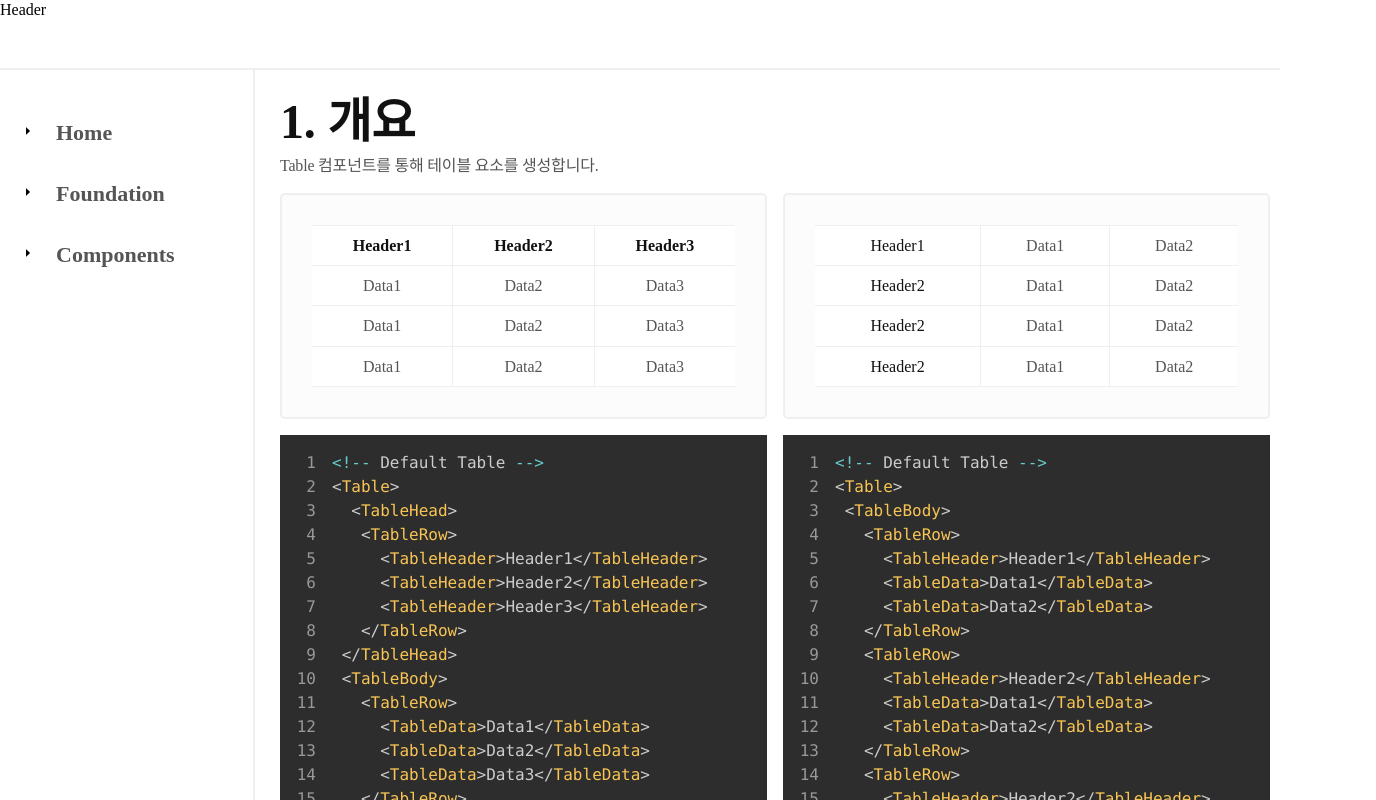
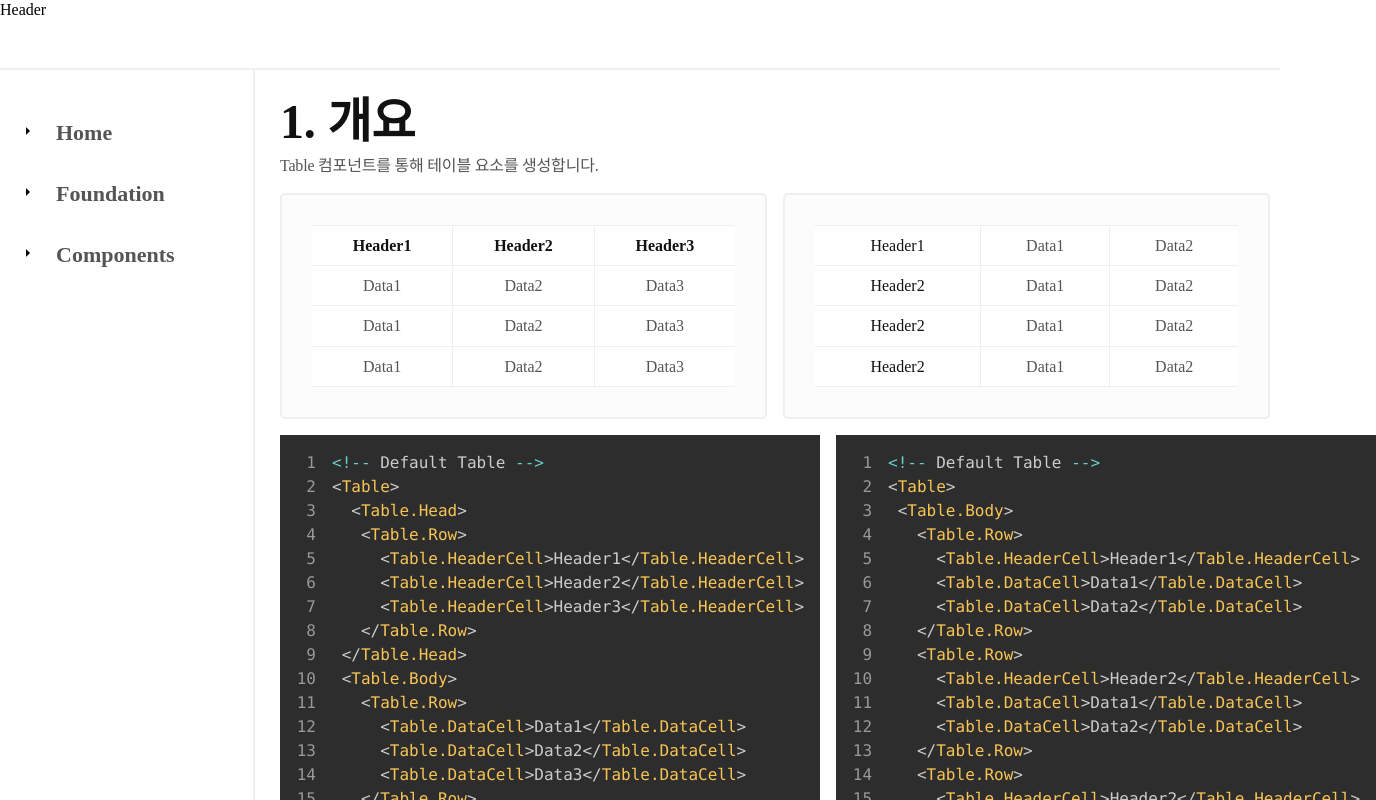
Before and after one commit to dongggggae/hyun-design-system, a Next.js app: page /components/table in a window 1280 px wide. Shown: the top 800 px of the page, 1376 px wide, since content can reach past the window. Built offline with nearby package versions, Linux system fonts and the light colour scheme.

Commit message:
[DS-88]Component - Table assign 추가, Docs - Table 수정

```diff
--- a/app/(route)/components/table/page.tsx
+++ b/app/(route)/components/table/page.tsx
@@ -2,7 +2,7 @@ import dynamic from 'next/dynamic';
 import React from 'react';
 
 import Stack from '@components/Stack/Stack';
-import { Table, TableBody, TableHeader, TableHead, TableData, TableRow } from '@components/Table';
+import Table from '@components/Table/Table';
 import Heading from '@components/Typography/Heading';
 import Text from '@components/Typography/Text';
 
@@ -19,56 +19,56 @@ const TablePage = () => {
             <Stack gap={4}>
               <div className="preview">
                 <Table caption="기본 테이블 타입">
-                  <TableHead>
-                    <TableRow>
-                      <TableHeader>Header1</TableHeader>
-                      <TableHeader>Header2</TableHeader>
-                      <TableHeader>Header3</TableHeader>
-                    </TableRow>
-                  </TableHead>
-                  <TableBody>
-                    <TableRow>
-                      <TableData>Data1</TableData>
-                      <TableData>Data2</TableData>
-                      <TableData>Data3</TableData>
-                    </TableRow>
-                    <TableRow>
-                      <TableData>Data1</TableData>
-                      <TableData>Data2</TableData>
-                      <TableData>Data3</TableData>
-                    </TableRow>
-                    <TableRow>
-                      <TableData>Data1</TableData>
-                      <TableData>Data2</TableData>
-                      <TableData>Data3</TableData>
-                    </TableRow>
-                  </TableBody>
+                  <Table.Head>
+                    <Table.Row>
+                      <Table.HeaderCell>Header1</Table.HeaderCell>
+                      <Table.HeaderCell>Header2</Table.HeaderCell>
+                      <Table.HeaderCell>Header3</Table.HeaderCell>
+                    </Table.Row>
+                  </Table.Head>
+                  <Table.Body>
+                    <Table.Row>
+                      <Table.DataCell>Data1</Table.DataCell>
+                      <Table.DataCell>Data2</Table.DataCell>
+                      <Table.DataCell>Data3</Table.DataCell>
+                    </Table.Row>
+                    <Table.Row>
+                      <Table.DataCell>Data1</Table.DataCell>
+                      <Table.DataCell>Data2</Table.DataCell>
+                      <Table.DataCell>Data3</Table.DataCell>
+                    </Table.Row>
+                    <Table.Row>
+                      <Table.DataCell>Data1</Table.DataCell>
+                      <Table.DataCell>Data2</Table.DataCell>
+                      <Table.DataCell>Data3</Table.DataCell>
+                    </Table.Row>
+                  </Table.Body>
                 </Table>
               </div>
               <div className="preview">
                 <Table caption="기본 테이블 타입">
-                  <TableBody>
-                    <TableRow>
-                      <TableHeader>Header1</TableHeader>
-                      <TableData>Data1</TableData>
-                      <TableData>Data2</TableData>
-                    </TableRow>
-                    <TableRow>
-                      <TableHeader>Header2</TableHeader>
-                      <TableData>Data1</TableData>
-                      <TableData>Data2</TableData>
-                    </TableRow>
-                    <TableRow>
-                      <TableHeader>Header2</TableHeader>
-                      <TableData>Data1</TableData>
-                      <TableData>Data2</TableData>
-                    </TableRow>
-                    <TableRow>
-                      <TableHeader>Header2</TableHeader>
-                      <TableData>Data1</TableData>
-                      <TableData>Data2</TableData>
-                    </TableRow>
-                  </TableBody>
+                  <Table.Body>
+                    <Table.Row>
+                      <Table.HeaderCell>Header1</Table.HeaderCell>
+                      <Table.DataCell>Data1</Table.DataCell>
+                      <Table.DataCell>Data2</Table.DataCell>
+                    </Table.Row>
+                    <Table.Row>
+                      <Table.HeaderCell>Header2</Table.HeaderCell>
+                      <Table.DataCell>Data1</Table.DataCell>
+                      <Table.DataCell>Data2</Table.DataCell>
+                    </Table.Row>
+                    <Table.Row>
+                      <Table.HeaderCell>Header2</Table.HeaderCell>
+                      <Table.DataCell>Data1</Table.DataCell>
+                      <Table.DataCell>Data2</Table.DataCell>
+                    </Table.Row>
+                    <Table.Row>
+                      <Table.HeaderCell>Header2</Table.HeaderCell>
+                      <Table.DataCell>Data1</Table.DataCell>
+                      <Table.DataCell>Data2</Table.DataCell>
+                    </Table.Row>
+                  </Table.Body>
                 </Table>
               </div>
             </Stack>
@@ -82,28 +82,28 @@ const TablePage = () => {
           <Heading level="h2" size={2} text="2. colSpan,rowSpan" />
           <Text>colSpan 및 rowSpan 프로퍼티를 활용하여 테이블 아이템의 열 및 행 병합을 지정할 수 있습니다.</Text>
           <Table caption="colSpan, rowSpan 설명 테이블">
-            <TableHead>
-              <TableRow>
-                <TableHeader>Header1</TableHeader>
-                <TableHeader>Header2</TableHeader>
-                <TableHeader>Header3</TableHeader>
-              </TableRow>
-            </TableHead>
-            <TableBody>
-              <TableRow>
-                <TableData rowSpan={2}>Data1</TableData>
-                <TableData>Data2</TableData>
-                <TableData>Data3</TableData>
-              </TableRow>
-              <TableRow>
-                <TableData>Data1</TableData>
-                <TableData>Data2</TableData>
-              </TableRow>
-              <TableRow>
-                <TableData colSpan={2}>Data1</TableData>
-                <TableData>Data2</TableData>
-              </TableRow>
-            </TableBody>
+            <Table.Head>
+              <Table.Row>
+                <Table.HeaderCell>Header1</Table.HeaderCell>
+                <Table.HeaderCell>Header2</Table.HeaderCell>
+                <Table.HeaderCell>Header3</Table.HeaderCell>
+              </Table.Row>
+            </Table.Head>
+            <Table.Body>
+              <Table.Row>
+                <Table.DataCell rowSpan={2}>Data1</Table.DataCell>
+                <Table.DataCell>Data2</Table.DataCell>
+                <Table.DataCell>Data3</Table.DataCell>
+              </Table.Row>
+              <Table.Row>
+                <Table.DataCell>Data1</Table.DataCell>
+                <Table.DataCell>Data2</Table.DataCell>
+              </Table.Row>
+              <Table.Row>
+                <Table.DataCell colSpan={2}>Data1</Table.DataCell>
+                <Table.DataCell>Data2</Table.DataCell>
+              </Table.Row>
+            </Table.Body>
           </Table>
           <CodeContainer codeString={tableCode.span} />
         </div>
@@ -111,30 +111,30 @@ const TablePage = () => {
           <Heading level="h2" size={2} text="3. Active" />
           <Text>Active 프로퍼티를 통해 해당 cell의 강조를 설정합니다. 기본값은 &#39;false&#39;입니다.</Text>
           <Table caption="active 설명 테이블">
-            <TableHead>
-              <TableRow>
-                <TableHeader>Header1</TableHeader>
-                <TableHeader>Header2</TableHeader>
-                <TableHeader active>Header3</TableHeader>
-              </TableRow>
-            </TableHead>
-            <TableBody>
-              <TableRow>
-                <TableData active>Data1</TableData>
-                <TableData>Data2</TableData>
-                <TableData>Data3</TableData>
-              </TableRow>
-              <TableRow>
-                <TableData>Data1</TableData>
-                <TableData active>Data2</TableData>
-                <TableData>Data3</TableData>
-              </TableRow>
-              <TableRow>
-                <TableData>Data1</TableData>
-                <TableData>Data2</TableData>
-                <TableData active>Data3</TableData>
-              </TableRow>
-            </TableBody>
+            <Table.Head>
+              <Table.Row>
+                <Table.HeaderCell>Header1</Table.HeaderCell>
+                <Table.HeaderCell>Header2</Table.HeaderCell>
+                <Table.HeaderCell active>Header3</Table.HeaderCell>
+              </Table.Row>
+            </Table.Head>
+            <Table.Body>
+              <Table.Row>
+                <Table.DataCell active>Data1</Table.DataCell>
+                <Table.DataCell>Data2</Table.DataCell>
+                <Table.DataCell>Data3</Table.DataCell>
+              </Table.Row>
+              <Table.Row>
+                <Table.DataCell>Data1</Table.DataCell>
+                <Table.DataCell active>Data2</Table.DataCell>
+                <Table.DataCell>Data3</Table.DataCell>
+              </Table.Row>
+              <Table.Row>
+                <Table.DataCell>Data1</Table.DataCell>
+                <Table.DataCell>Data2</Table.DataCell>
+                <Table.DataCell active>Data3</Table.DataCell>
+              </Table.Row>
+            </Table.Body>
           </Table>
           <CodeContainer codeString={tableCode.active} />
         </div>
@@ -142,30 +142,30 @@ const TablePage = () => {
           <Heading level="h2" size={2} text="4. Hover" />
           <Text>Hover 프로퍼티를 통해 테이블 행(row)의 hover 활성화를 설정합니다. 기본값은 &#39;false&#39;입니다.</Text>
           <Table caption="hover 설명 테이블" hover>
-            <TableHead>
-              <TableRow>
-                <TableHeader>Header1</TableHeader>
-                <TableHeader>Header2</TableHeader>
-                <TableHeader>Header3</TableHeader>
-              </TableRow>
-            </TableHead>
-            <TableBody>
-              <TableRow>
-                <TableData>Data1</TableData>
-                <TableData>Data2</TableData>
-                <TableData>Data3</TableData>
-              </TableRow>
-              <TableRow>
-                <TableData>Data1</TableData>
-                <TableData>Data2</TableData>
-                <TableData>Data3</TableData>
-              </TableRow>
-              <TableRow>
-                <TableData>Data1</TableData>
-                <TableData>Data2</TableData>
-                <TableData>Data3</TableData>
-              </TableRow>
-            </TableBody>
+            <Table.Head>
+              <Table.Row>
+                <Table.HeaderCell>Header1</Table.HeaderCell>
+                <Table.HeaderCell>Header2</Table.HeaderCell>
+                <Table.HeaderCell>Header3</Table.HeaderCell>
+              </Table.Row>
+            </Table.Head>
+            <Table.Body>
+              <Table.Row>
+                <Table.DataCell>Data1</Table.DataCell>
+                <Table.DataCell>Data2</Table.DataCell>
+                <Table.DataCell>Data3</Table.DataCell>
+              </Table.Row>
+              <Table.Row>
+                <Table.DataCell>Data1</Table.DataCell>
+                <Table.DataCell>Data2</Table.DataCell>
+                <Table.DataCell>Data3</Table.DataCell>
+              </Table.Row>
+              <Table.Row>
+                <Table.DataCell>Data1</Table.DataCell>
+                <Table.DataCell>Data2</Table.DataCell>
+                <Table.DataCell>Data3</Table.DataCell>
+              </Table.Row>
+            </Table.Body>
           </Table>
           <CodeContainer codeString={tableCode.hover} />
         </div>
@@ -178,57 +178,57 @@ const tableCode = {
   overview: [
     `<!-- Default Table -->`,
     `<Table>`,
-    `  <TableHead>`,
-    `   <TableRow>`,
-    `     <TableHeader>Header1</TableHeader>`,
-    `     <TableHeader>Header2</TableHeader>`,
-    `     <TableHeader>Header3</TableHeader>`,
-    `   </TableRow>`,
-    ` </TableHead>`,
-    ` <TableBody>`,
-    `   <TableRow>`,
-    `     <TableData>Data1</TableData>`,
-    `     <TableData>Data2</TableData>`,
-    `     <TableData>Data3</TableData>`,
-    `   </TableRow>`,
-    `   <TableRow>`,
-    `     <TableData>Data1</TableData>`,
-    `     <TableData>Data2</TableData>`,
-    `     <TableData>Data3</TableData>`,
-    `   </TableRow>`,
-    `   <TableRow>`,
-    `     <TableData>Data1</TableData>`,
-    `     <TableData>Data2</TableData>`,
-    `     <TableData>Data3</TableData>`,
-    `   </TableRow>`,
-    ` </TableBody>`,
+    `  <Table.Head>`,
+    `   <Table.Row>`,
+    `     <Table.HeaderCell>Header1</Table.HeaderCell>`,
+    `     <Table.HeaderCell>Header2</Table.HeaderCell>`,
+    `     <Table.HeaderCell>Header3</Table.HeaderCell>`,
+    `   </Table.Row>`,
+    ` </Table.Head>`,
+    ` <Table.Body>`,
+    `   <Table.Row>`,
+    `     <Table.DataCell>Data1</Table.DataCell>`,
+    `     <Table.DataCell>Data2</Table.DataCell>`,
+    `     <Table.DataCell>Data3</Table.DataCell>`,
+    `   </Table.Row>`,
+    `   <Table.Row>`,
+    `     <Table.DataCell>Data1</Table.DataCell>`,
+    `     <Table.DataCell>Data2</Table.DataCell>`,
+    `     <Table.DataCell>Data3</Table.DataCell>`,
+    `   </Table.Row>`,
+    `   <Table.Row>`,
+    `     <Table.DataCell>Data1</Table.DataCell>`,
+    `     <Table.DataCell>Data2</Table.DataCell>`,
+    `     <Table.DataCell>Data3</Table.DataCell>`,
+    `   </Table.Row>`,
+    ` </Table.Body>`,
     `</Table>`,
   ].join(`\n`),
   overview2: [
     `<!-- Default Table -->`,
     `<Table>`,
-    ` <TableBody>`,
-    `   <TableRow>`,
-    `     <TableHeader>Header1</TableHeader>`,
-    `     <TableData>Data1</TableData>`,
-    `     <TableData>Data2</TableData>`,
-    `   </TableRow>`,
-    `   <TableRow>`,
-    `     <TableHeader>Header2</TableHeader>`,
-    `     <TableData>Data1</TableData>`,
-    `     <TableData>Data2</TableData>`,
-    `   </TableRow>`,
-    `   <TableRow>`,
-    `     <TableHeader>Header2</TableHeader>`,
-    `     <TableData>Data1</TableData>`,
-    `     <TableData>Data2</TableData>`,
-    `   </TableRow>`,
-    `   <TableRow>`,
-    `     <TableHeader>Header2</TableHeader>`,
-    `     <TableData>Data1</TableData>`,
-    `     <TableData>Data2</TableData>`,
-    `   </TableRow>`,
-    ` </TableBody>`,
+    ` <Table.Body>`,
+    `   <Table.Row>`,
+    `     <Table.HeaderCell>Header1</Table.HeaderCell>`,
+    `     <Table.DataCell>Data1</Table.DataCell>`,
+    `     <Table.DataCell>Data2</Table.DataCell>`,
+    `   </Table.Row>`,
+    `   <Table.Row>`,
+    `     <Table.HeaderCell>Header2</Table.HeaderCell>`,
+    `     <Table.DataCell>Data1</Table.DataCell>`,
+    `     <Table.DataCell>Data2</Table.DataCell>`,
+    `   </Table.Row>`,
+    `   <Table.Row>`,
+    `     <Table.HeaderCell>Header2</Table.HeaderCell>`,
+    `     <Table.DataCell>Data1</Table.DataCell>`,
+    `     <Table.DataCell>Data2</Table.DataCell>`,
+    `   </Table.Row>`,
+    `   <Table.Row>`,
+    `     <Table.HeaderCell>Header2</Table.HeaderCell>`,
+    `     <Table.DataCell>Data1</Table.DataCell>`,
+    `     <Table.DataCell>Data2</Table.DataCell>`,
+    `   </Table.Row>`,
+    ` </Table.Body>`,
     `</Table>`,
     ``,
     ``,
@@ -236,82 +236,84 @@ const tableCode = {
   span: [
     `<!-- Table colSpan, rowSpan -->`,
     `<Table>`,
-    `  <TableHead>`,
-    `   <TableRow>`,
-    `     <TableHeader>Header1</TableHeader>`,
-    `     <TableHeader>Header2</TableHeader>`,
-    `     <TableHeader>Header3</TableHeader>`,
-    `   </TableRow>`,
-    ` </TableHead>`,
-    ` <TableBody>`,
-    `   <TableRow>`,
-    `     <TableData rowSpan={2}>Data1</TableData>`,
-    `     <TableData>Data2</TableData>`,
-    `     <TableData>Data3</TableData>`,
-    `   </TableRow>`,
-    `   <TableRow>`,
-    `     <TableData>Data1</TableData>`,
-    `     <TableData>Data2</TableData>`,
-    `   </TableRow>`,
-    `   <TableRow>`,
-    `     <TableData colSpan={2}>Data1</TableData>`,
-    `     <TableData>Data2</TableData>`,
-    `   </TableRow>`,
-    ` </TableBody>`,
+    `  <Table.Head>`,
+    `   <Table.Row>`,
+    `     <Table.HeaderCell>Header1</Table.HeaderCell>`,
+    `     <Table.HeaderCell>Header2</Table.HeaderCell>`,
+    `     <Table.HeaderCell>Header3</Table.HeaderCell>`,
+    `   </Table.Row>`,
+    ` </Table.Head>`,
+    ` <Table.Body>`,
+    `   <Table.Row>`,
+    `     <Table.DataCell rowSpan={2}>Data1</Table.DataCell>`,
+    `     <Table.DataCell>Data2</Table.DataCell>`,
+    `     <Table.DataCell>Data3</Table.DataCell>`,
+    `   </Table.Row>`,
+    `   <Table.Row>`,
+    `     <Table.DataCell>Data1</Table.DataCell>`,
+    `     <Table.DataCell>Data2</Table.DataCell>`,
+    `   </Table.Row>`,
+    `   <Table.Row>`,
+    `     <Table.DataCell colSpan={2}>Data1</Table.DataCell>`,
+    `     <Table.DataCell>Data2</Table.DataCell>`,
+    `   </Table.Row>`,
+    ` </Table.Body>`,
     `</Table>`,
   ].join(`\n`),
   active: [
     `<!-- Table Active Cell -->`,
     `<Table>`,
-    `  <TableHead>`,
-    `   <TableRow>`,
-    `     <TableHeader>Header1</TableHeader>`,
-    `     <TableHeader>Header2</TableHeader>`,
-    `     <TableHeader>Header3</TableHeader>`,
-    `   </TableRow>`,
-    ` </TableHead>`,
-    ` <TableBody>`,
-    `   <TableRow>`,
-    `     <TableData active>Data1</TableData>`,
-    `     <TableData>Data2</TableData>`,
-    `     <TableData>Data3</TableData>`,
-    `   </TableRow>`,
-    `   <TableRow>`,
-    `     <TableData>Data1</TableData>`,
-    `     <TableData>Data2</TableData>`,
-    `   </TableRow>`,
-    `   <TableRow>`,
-    `     <TableData active>Data1</TableData>`,
-    `     <TableData>Data2</TableData>`,
-    `   </TableRow>`,
-    ` </TableBody>`,
+    `  <Table.Head>`,
+    `   <Table.Row>`,
+    `     <Table.HeaderCell>Header1</Table.HeaderCell>`,
+    `     <Table.HeaderCell>Header2</Table.HeaderCell>`,
+    `     <Table.HeaderCell>Header3</Table.HeaderCell>`,
+    `   </Table.Row>`,
+    ` </Table.Head>`,
+    ` <Table.Body>`,
+    `   <Table.Row>`,
+    `     <Table.DataCell active>Data1</Table.DataCell>`,
+    `     <Table.DataCell>Data2</Table.DataCell>`,
+    `     <Table.DataCell>Data3</Table.DataCell>`,
+    `   </Table.Row>`,
+    `   <Table.Row>`,
+    `     <Table.DataCell>Data1</Table.DataCell>`,
+    `     <Table.DataCell>Data2</Table.DataCell>`,
+    `   </Table.Row>`,
+    `   <Table.Row>`,
+    `     <Table.DataCell active>Data1</Table.DataCell>`,
+    `     <Table.DataCell>Data2</Table.DataCell>`,
+    `   </Table.Row>`,
+    ` </Table.Body>`,
     `</Table>`,
   ].join(`\n`),
   hover: [
     `<!-- Table Hover Type -->`,
     `<Table caption="hover 설명 테이블" hover>`,
-    `  <TableHead>`,
-    `   <TableRow>`,
-    `     <TableHeader>Header1</TableHeader>`,
-    `     <TableHeader>Header2</TableHeader>`,
-    `     <TableHeader>Header3</TableHeader>`,
-    `   </TableRow>`,
-    ` </TableHead>`,
-    ` <TableBody>`,
-    `   <TableRow>`,
-    `     <TableData>Data1</TableData>`,
-    `     <TableData>Data2</TableData>`,
-    `     <TableData>Data3</TableData>`,
-    `   </TableRow>`,
-    `   <TableRow>`,
-    `     <TableData>Data1</TableData>`,
-    `     <TableData>Data2</TableData>`,
-    `   </TableRow>`,
-    `   <TableRow>`,
-    `     <TableData>Data1</TableData>`,
-    `     <TableData>Data2</TableData>`,
-    `   </TableRow>`,
-    ` </TableBody>`,
+    `  <Table.Head>`,
+    `   <Table.Row>`,
+    `     <Table.HeaderCell>Header1</Table.HeaderCell>`,
+    `     <Table.HeaderCell>Header2</Table.HeaderCell>`,
+    `     <Table.HeaderCell>Header3</Table.HeaderCell>`,
+    `   </Table.Row>`,
+    ` </Table.Head>`,
+    ` <Table.Body>`,
+    `   <Table.Row>`,
+    `     <Table.DataCell>Data1</Table.DataCell>`,
+    `     <Table.DataCell>Data2</Table.DataCell>`,
+    `     <Table.DataCell>Data3</Table.DataCell>`,
+    `   </Table.Row>`,
+    `   <Table.Row>`,
+    `     <Table.DataCell>Data1</Table.DataCell>`,
+    `     <Table.DataCell>Data2</Table.DataCell>`,
+    `     <Table.DataCell>Data3</Table.DataCell>`,
+    `   </Table.Row>`,
+    `   <Table.Row>`,
+    `     <Table.DataCell>Data1</Table.DataCell>`,
+    `     <Table.DataCell>Data2</Table.DataCell>`,
+    `     <Table.DataCell>Data3</Table.DataCell>`,
+    `   </Table.Row>`,
+    ` </Table.Body>`,
     `</Table>`,
   ].join(`\n`),
 };
--- a/app/_components/hds/Table/index.ts
+++ /dev/null
@@ -1,6 +0,0 @@
-export { default as Table } from './Table';
-export { default as TableRow } from './TableRow';
-export { default as TableHead } from './TableHead';
-export { default as TableBody } from './TableBody';
-export { default as TableHeader } from './TableHeader';
-export { default as TableData } from './TableData';
```
Also changed, not shown: app/_components/hds/Table/Table.tsx (+13 -1 lines).
